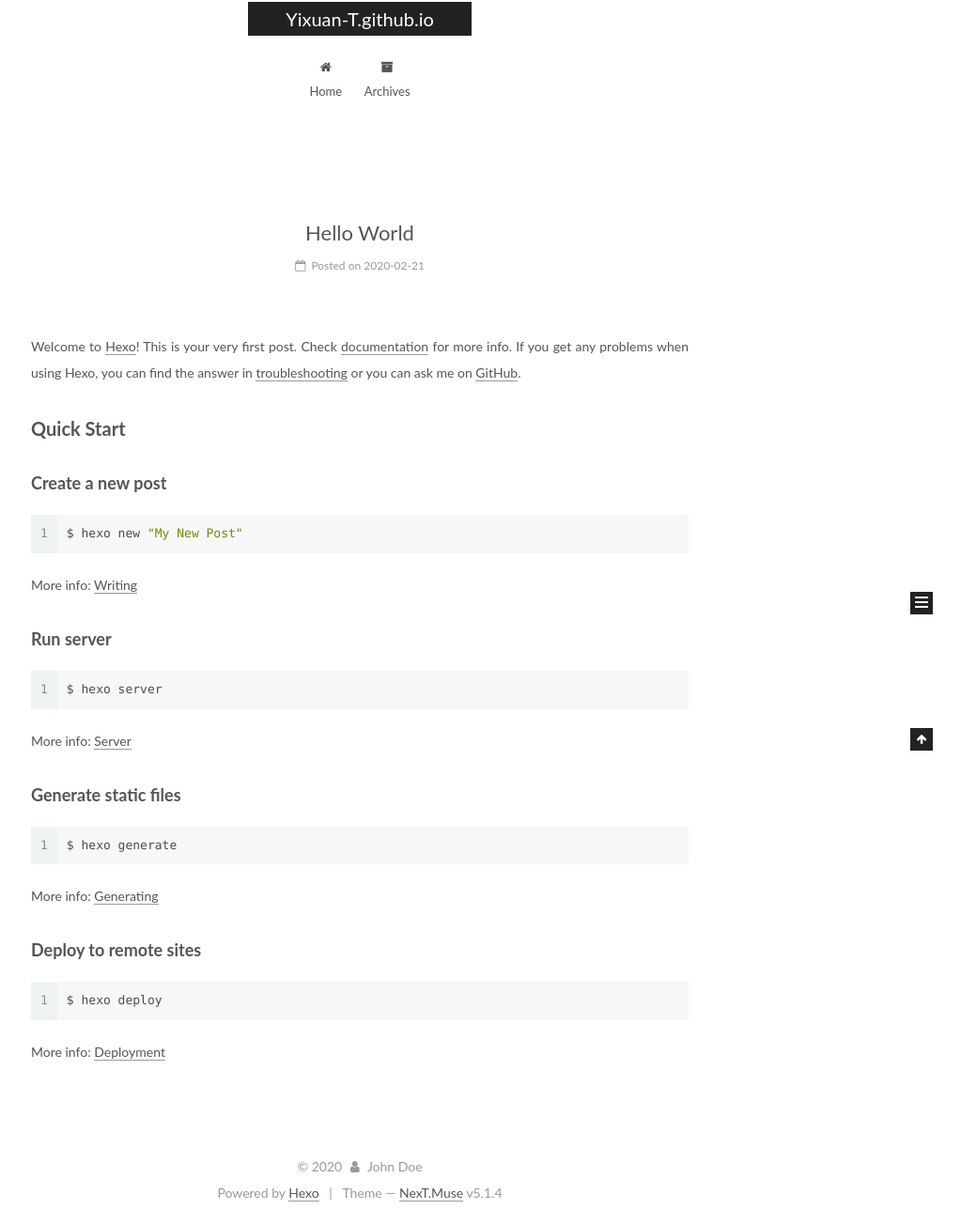
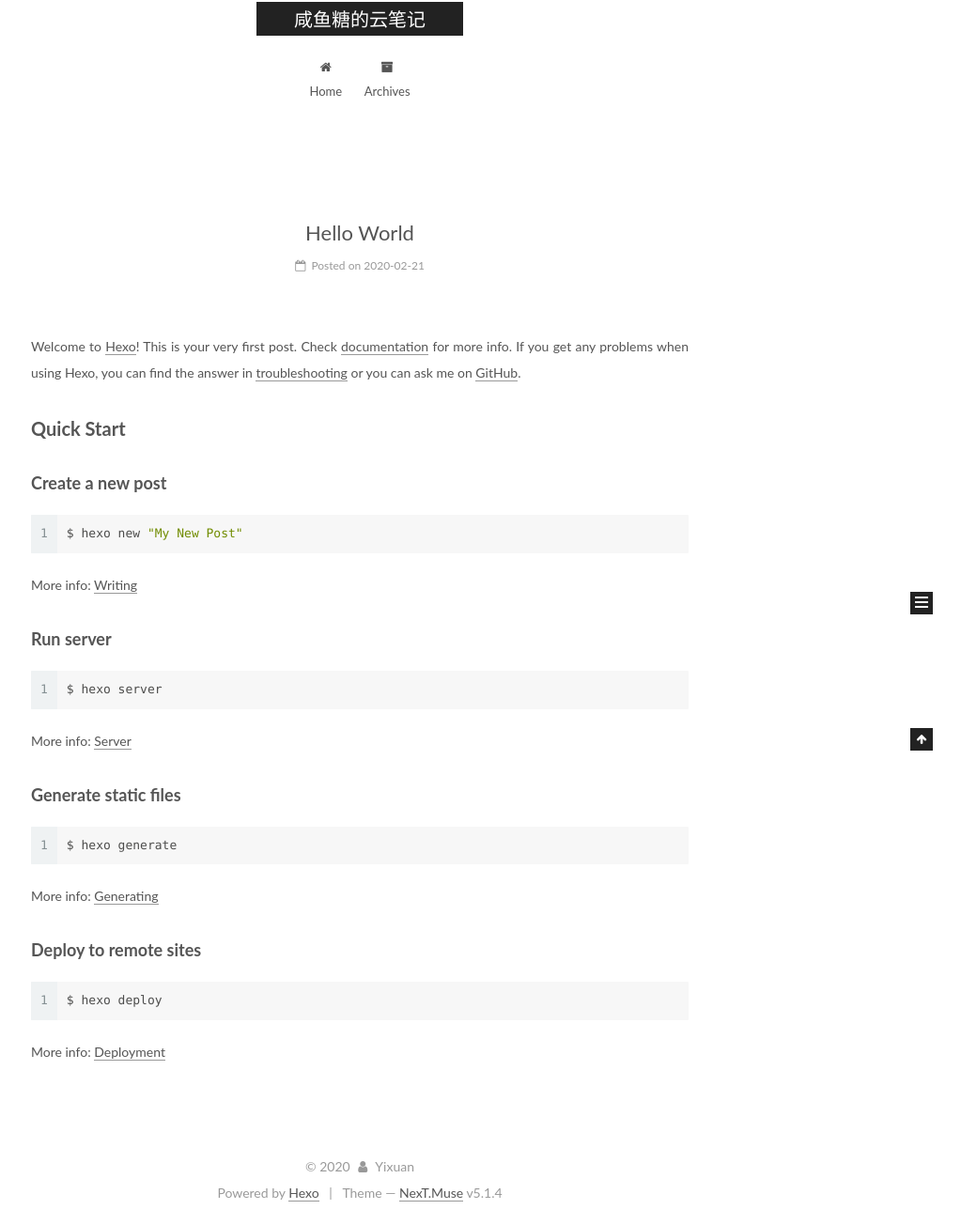
Before and after one commit to Yixuan-T/Yixuan-T.github.io, a plain HTML site: page index.html in a window 1280 px wide. Shown: the part 101-1405 px from the top of the page at 94% size, without its empty margins (257-1280 px from the left). Drawn offline with Linux system fonts and the light colour scheme.

Commit message:
Site updated: 2020-02-21 21:58:50

```diff
--- a/index.html
+++ b/index.html
@@ -5,7 +5,7 @@
 
 
 
-<html class="theme-next muse use-motion" lang="en">
+<html class="theme-next muse use-motion" lang="cn">
 <head>
   <meta charset="UTF-8"/>
 <meta http-equiv="X-UA-Compatible" content="IE=edge" />
@@ -80,11 +80,11 @@
 
 
 <meta property="og:type" content="website">
-<meta property="og:title" content="Yixuan-T.github.io">
+<meta property="og:title" content="咸鱼糖的云笔记">
 <meta property="og:url" content="http://yixuanwangtong.tech/index.html">
-<meta property="og:site_name" content="Yixuan-T.github.io">
-<meta property="og:locale" content="en_US">
-<meta property="article:author" content="John Doe">
+<meta property="og:site_name" content="咸鱼糖的云笔记">
+<meta property="og:locale" content="cn">
+<meta property="article:author" content="Yixuan">
 <meta name="twitter:card" content="summary">
 
 
@@ -121,7 +121,7 @@
 
 
 
-  <title>Yixuan-T.github.io</title>
+  <title>咸鱼糖的云笔记</title>
 
 
 
@@ -133,7 +133,7 @@
 
 <meta name="generator" content="Hexo 4.2.0"></head>
 
-<body itemscope itemtype="http://schema.org/WebPage" lang="en">
+<body itemscope itemtype="http://schema.org/WebPage" lang="cn">
 
 
 
@@ -152,7 +152,7 @@
     <div class="custom-logo-site-title">
       <a href="/"  class="brand" rel="start">
         <span class="logo-line-before"><i></i></span>
-        <span class="site-title">Yixuan-T.github.io</span>
+        <span class="site-title">咸鱼糖的云笔记</span>
         <span class="logo-line-after"><i></i></span>
       </a>
     </div>
@@ -232,13 +232,13 @@
     <link itemprop="mainEntityOfPage" href="http://yixuanwangtong.tech/2020/02/21/hello-world/">
 
     <span hidden itemprop="author" itemscope itemtype="http://schema.org/Person">
-      <meta itemprop="name" content="John Doe">
+      <meta itemprop="name" content="Yixuan">
       <meta itemprop="description" content="">
       <meta itemprop="image" content="/images/avatar.gif">
     </span>
 
     <span hidden itemprop="publisher" itemscope itemtype="http://schema.org/Organization">
-      <meta itemprop="name" content="Yixuan-T.github.io">
+      <meta itemprop="name" content="咸鱼糖的云笔记">
     </span>
 
 
@@ -383,7 +383,7 @@
         <div class="site-overview">
           <div class="site-author motion-element" itemprop="author" itemscope itemtype="http://schema.org/Person">
 
-              <p class="site-author-name" itemprop="name">John Doe</p>
+              <p class="site-author-name" itemprop="name">Yixuan</p>
               <p class="site-description motion-element" itemprop="description"></p>
           </div>
 
@@ -439,7 +439,7 @@
   <span class="with-love">
     <i class="fa fa-user"></i>
   </span>
-  <span class="author" itemprop="copyrightHolder">John Doe</span>
+  <span class="author" itemprop="copyrightHolder">Yixuan</span>
 
 
 </div>
```
Also changed, not shown: 2020/02/21/hello-world/index.html (+11 -11 lines), archives/2020/02/index.html (+10 -10 lines), archives/2020/index.html (+10 -10 lines), archives/index.html (+10 -10 lines).
